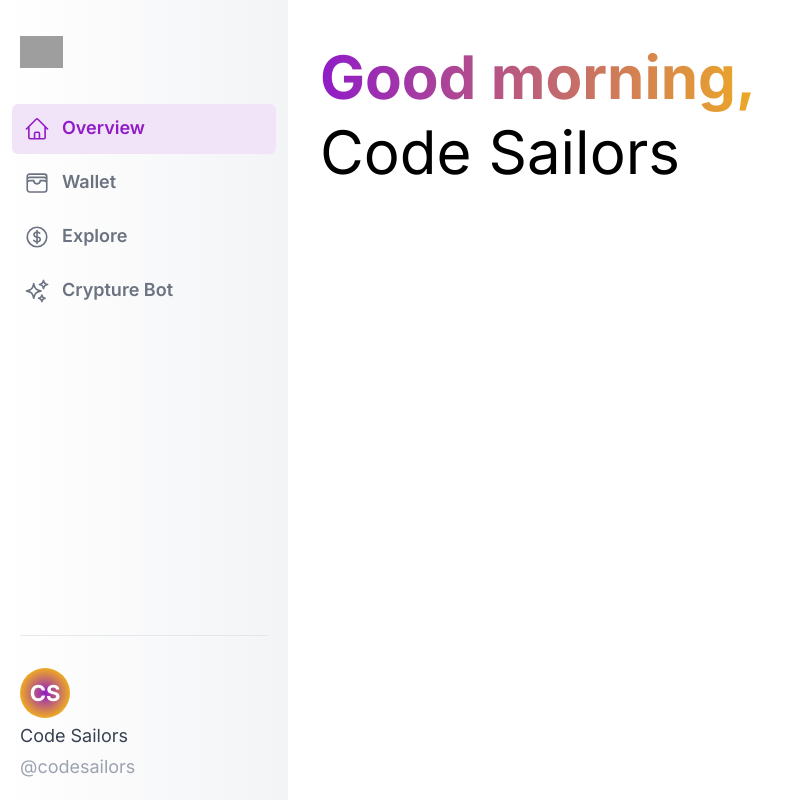
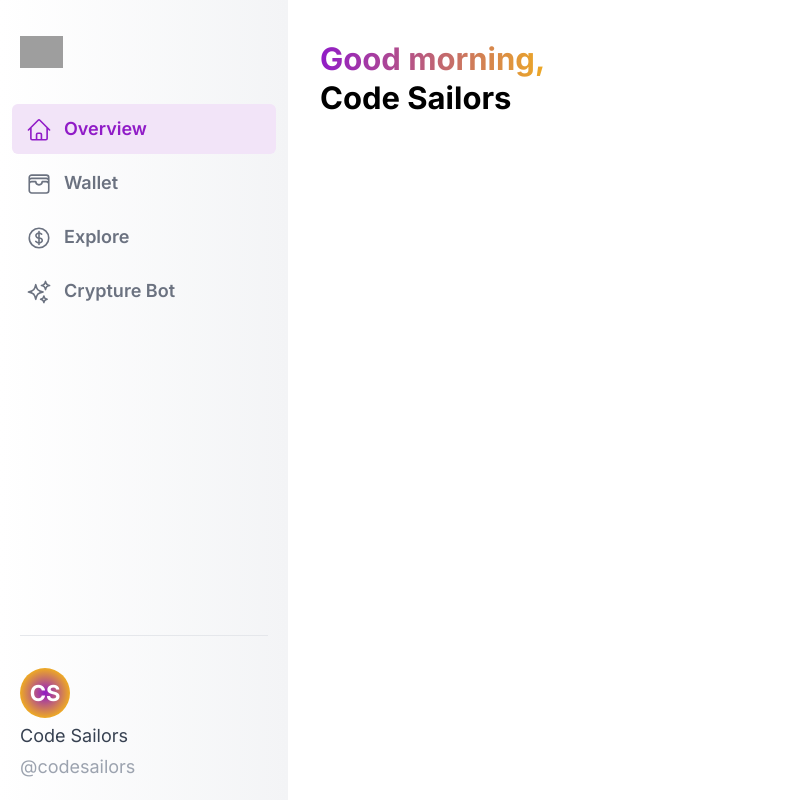
Before and after one commit to nunom27/crypture, a Next.js app: page / in a window 1280 px wide. Shown: the whole page, without its empty margins (0-802 px from the left). Built offline with nearby package versions, Linux system fonts and the light colour scheme; grey boxes are pictures that could not be loaded.

Commit message:
Fix: padding and sizes

```diff
--- a/app/page.tsx
+++ b/app/page.tsx
@@ -5,7 +5,7 @@ import Image from "next/image";
 export default function Home() {
   return (
     <Sidebar>
-      <div className="text-xltitle leading-tight"><span className="bg-gradient-to-r from-purple-200 to-gold inline-block text-transparent bg-clip-text font-bold">Good morning,</span> <br></br> Code Sailors</div>
+      <div className="text-mtitle leading-tight font-bold"><span className="bg-gradient-to-r from-purple-200 to-gold inline-block text-transparent bg-clip-text">Good morning,</span> <br></br> Code Sailors</div>
     </Sidebar>
   );
 }
--- a/components/Sidebar.tsx
+++ b/components/Sidebar.tsx
@@ -148,7 +148,7 @@ export default function Sidebar({
                             item.current
                               ? 'bg-purple-100 text-purple-200 font-extrabold text-text'
                               : 'text-gray-500 text-text font-normal hover:text-purple-200 hover:bg-gray-200',
-                            'group flex gap-x-3 rounded-md p-[12px] text-sm leading-6 font-semibold'
+                            'group flex gap-x-3 rounded-md pl-[14px] pt-[13px] pb-[11px] text-sm leading-6 font-semibold'
                           )}
                         >
                           <item.icon
--- a/tailwind.config.ts
+++ b/tailwind.config.ts
@@ -35,6 +35,14 @@ const config: Config = {
         200: '#901BC7',
       },
       'gold': '#EDA925',
+      'green':{
+        100: '#B2FF97',
+        200: '#1E3716',
+      },
+      'red':{
+        100: '#FFC3C3',
+        200: '#471A1A',
+      },
     },
     fontSize: {
       'xltitle': '60px',
```
